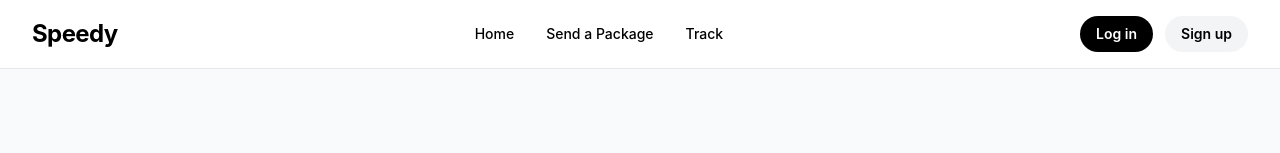
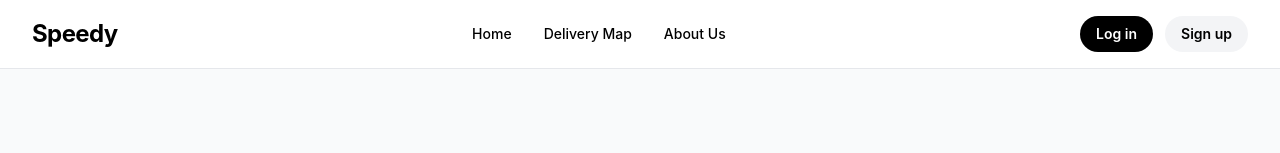
Before and after one commit to Sooraj44882/speedy, a React (Vite) app: page / in a window 1280 px wide. Shown: the top 153 px of the page. Built offline with nearby package versions, Linux system fonts and the light colour scheme.

Commit message:
updated navbar with links

```diff
--- a/src/Components/Navbar.jsx
+++ b/src/Components/Navbar.jsx
@@ -1,23 +1,36 @@
+import { Link } from "react-router-dom";
+
 const Navbar = () => {
   return (
     <nav className="flex justify-between items-center px-8 py-4 bg-white border-b border-gray-200 font-sans">
-
       <div className="flex items-center ">
-        <h1 className="text-2xl font-bold tracking-tight text-black m-0">
+        <Link
+          to="/"
+          className="text-2xl font-bold tracking-tight text-black m-0 no-underline"
+        >
           Speedy
-        </h1>
+        </Link>
       </div>
 
       <div className="hidden md:flex gap-8">
-        <a href="#home" className="text-black font-medium text-sm hover:opacity-60 transition-opacity">
+        <Link
+          to="/"
+          className="text-black font-medium text-sm hover:opacity-60 transition-opacity"
+        >
           Home
-        </a>
-        <a href="#deliver" className="text-black font-medium text-sm hover:opacity-60 transition-opacity">
-          Send a Package
-        </a>
-        <a href="#track" className="text-black font-medium text-sm hover:opacity-60 transition-opacity">
-          Track
-        </a>
+        </Link>
+        <Link
+          to="/map"
+          className="text-black font-medium text-sm hover:opacity-60 transition-opacity"
+        >
+          Delivery Map
+        </Link>
+        <Link
+          to="/about"
+          className="text-black font-medium text-sm hover:opacity-60 transition-opacity"
+        >
+          About Us
+        </Link>
       </div>
 
       <div className="flex gap-3">
@@ -28,7 +41,6 @@ const Navbar = () => {
           Sign up
         </button>
       </div>
-
     </nav>
   );
 };
```
